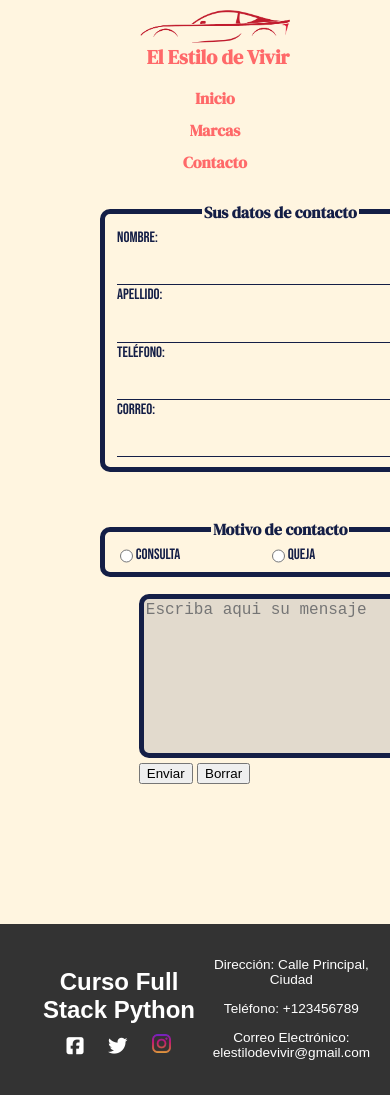
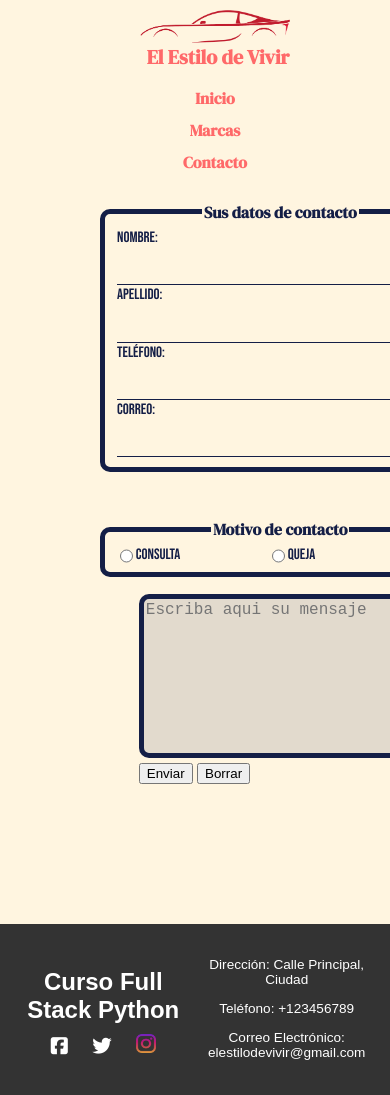
Before and after one commit to Ignacio583/TP_Python_G24, a plain HTML site: page templates/contacto.html in a window 390 px wide. Shown: the top 1095 px of the page. Drawn offline with Linux system fonts and the light colour scheme.

Commit message:
Update contacto.css

```diff
--- a/css/contacto.css
+++ b/css/contacto.css
@@ -341,8 +341,8 @@ margin-right: 4vh;
         display: grid;
         flex-direction: column;
     }
-footer{ display: flex ;
-padding-left: 5vh;
+footer{
+    display: flex ;
 }
 .footer-info {
     margin-left: 2vh;
```
